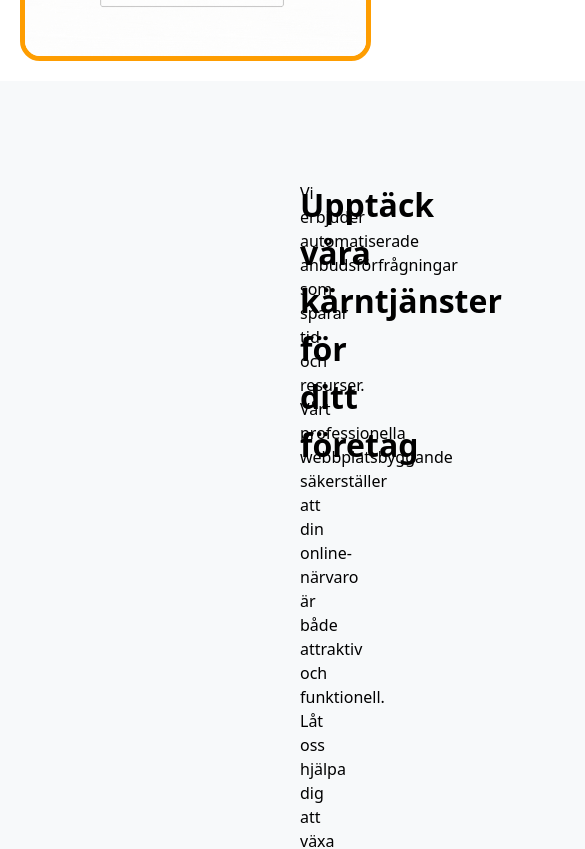
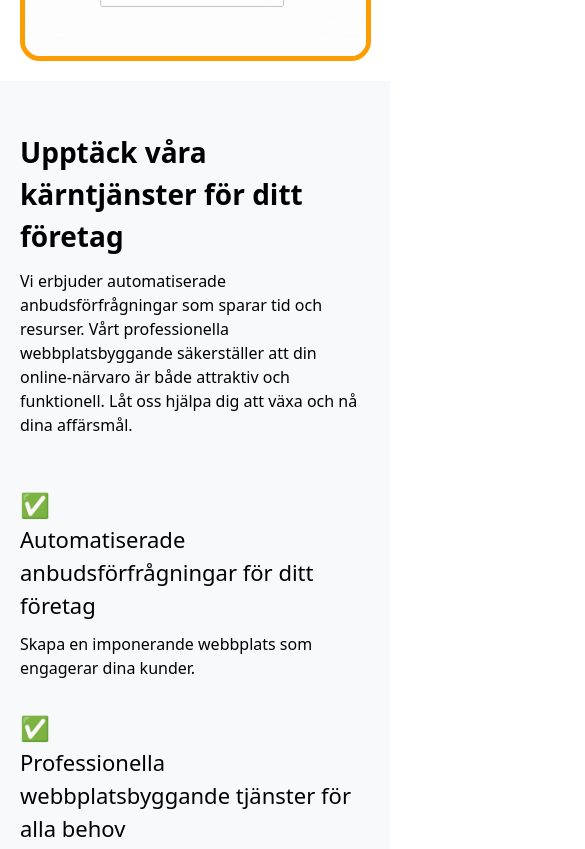
Before and after one commit to Wolkano/wolkano, a Vue app in the folder wolkano/: page /#/ in a window 390 px wide. Shown: the part 1980-2829 px from the top of the page, 585 px wide, since content can reach past the window. Built offline with nearby package versions, Linux system fonts and the light colour scheme.

Commit message:
Style fixes for mobile view

```diff
--- a/wolkano/src/assets/scss/variables.scss
+++ b/wolkano/src/assets/scss/variables.scss
@@ -58,3 +58,24 @@ h4 {
 p {
   font-size: $font-size-p;
 }
+
+@media all and (min-width: 0px) and (max-width: 768px) {
+  h1 {
+    font-size: $font-size-mobile-h1;
+    font-weight: 600;
+    margin-bottom: $spacing-unit * 2;
+  }
+  h2 {
+    font-size: $font-size-mobile-h2;
+    font-weight: 600;
+    margin-bottom: $spacing-unit * 1.5;
+  }
+  h3 {
+    font-size: $font-size-mobile-h3;
+    margin-bottom: $spacing-unit * 1.25;
+  }
+  h4 {
+    font-size: $font-size-mobile-h4;
+    margin-bottom: $spacing-unit * 1;
+  }
+}
--- a/wolkano/src/components/OurServices.vue
+++ b/wolkano/src/components/OurServices.vue
@@ -115,4 +115,33 @@
     }
   }
 }
+@media (max-width: 768px) {
+  .mainDiv {
+    padding: 50px 20px;
+    .headingAndCards {
+      flex-direction: column;
+      .headingAndText {
+        display: flex;
+        flex-direction: column;
+        text-align: left;
+        justify-content: space-between;
+        margin-bottom: 50px;
+        > * {
+          width: 100%;
+        }
+      }
+      .serviceCards {
+        display: flex;
+        flex-direction: column;
+        gap: 30px;
+        .serviceCard {
+          width: 100%;
+          .info {
+            text-align: left;
+          }
+        }
+      }
+    }
+  }
+}
 </style>
--- a/wolkano/src/store/index.js
+++ b/wolkano/src/store/index.js
@@ -50,7 +50,7 @@ export default createStore({
           commit("setOfferSubmittedSuccessfully", true);
           commit("setHasSubmittedOffer", true);
         } catch (error) {
-          commit("setOfferSubmittedSuccessfully", true);
+          commit("setOfferSubmittedSuccessfully", false);
           commit("setHasSubmittedOffer", true);
         }
       })();
--- a/wolkano/src/views/HowItWorks.vue
+++ b/wolkano/src/views/HowItWorks.vue
@@ -98,6 +98,7 @@ const copy = computed(() => store.state.copy.works);
   padding-top: 150px;
   h1 {
     color: #031a4a;
+    text-align: left;
   }
 
   .mainDiv {
@@ -123,6 +124,9 @@ const copy = computed(() => store.state.copy.works);
       display: flex;
       flex-direction: column;
       gap: 20px;
+      h2 {
+        color: $orange;
+      }
 
       p {
         font-size: 24px;
@@ -207,7 +211,8 @@ const copy = computed(() => store.state.copy.works);
 @media (max-width: 768px) {
   .home {
     h1 {
-      font-size: $font-size-mobile-h1;
+      padding-left: 20px;
+      padding-right: 20px;
     }
     .mainDiv {
       padding-left: 20px;
@@ -216,7 +221,6 @@ const copy = computed(() => store.state.copy.works);
         width: 100%;
         justify-content: center;
         h2 {
-          font-size: $font-size-mobile-h2;
           margin-bottom: 0;
         }
         p {
@@ -235,7 +239,6 @@ const copy = computed(() => store.state.copy.works);
         width: 100%;
         justify-content: center;
         h1 {
-          font-size: $font-size-mobile-h1;
           margin-bottom: 0;
         }
         p {
--- a/wolkano/src/views/OfferMeView.vue
+++ b/wolkano/src/views/OfferMeView.vue
@@ -22,7 +22,6 @@
           :duration="700"
           :delay="100"
         >
-          <h2>Vad är OfferMe?</h2>
           <p class="infoText">
             OfferMe är tjänsten som revolutionerar hur offerter skapas. Med vår
             smarta och användarvänliga plattform kan kunder snabbt och enkelt få
@@ -173,7 +172,7 @@ import OurTeam from "@/components/OurTeam.vue";
     display: flex;
     justify-content: center;
     img {
-      width: 30%;
+      width: 20%;
     }
   }
 
```
